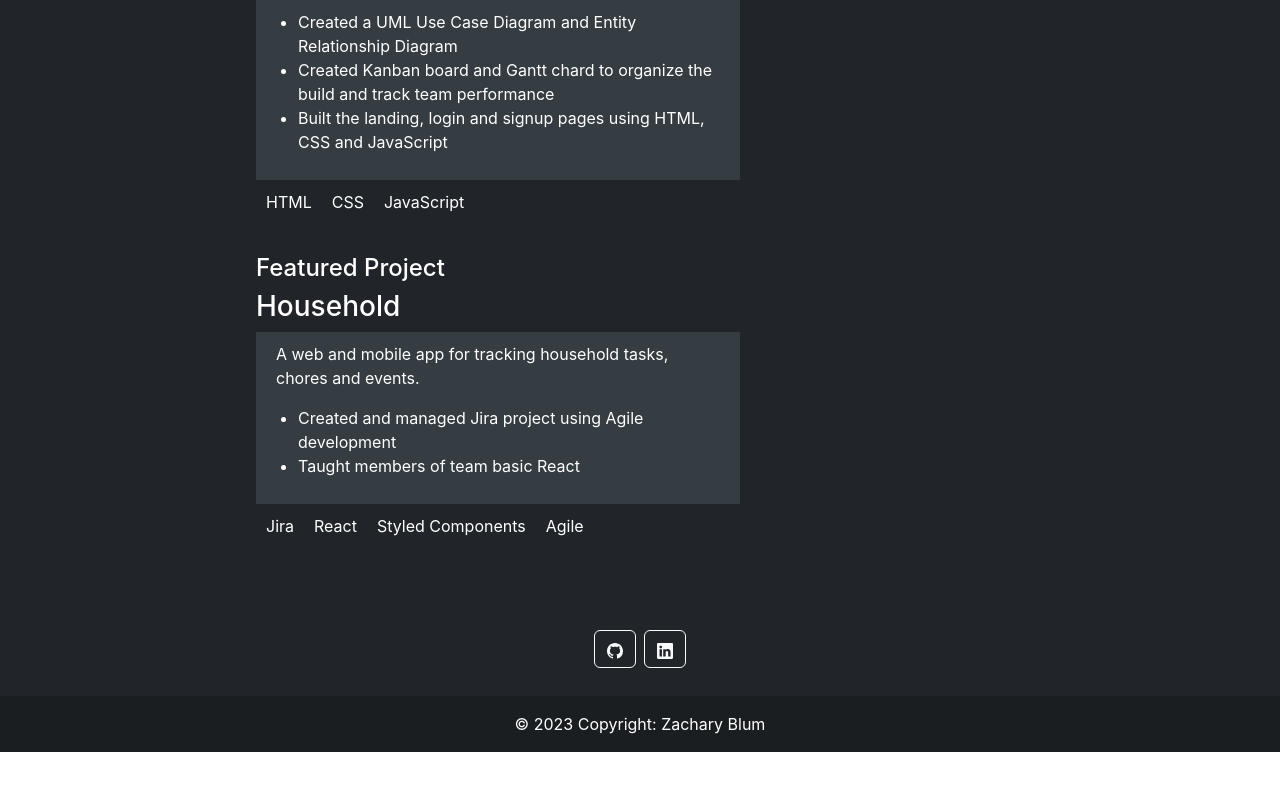
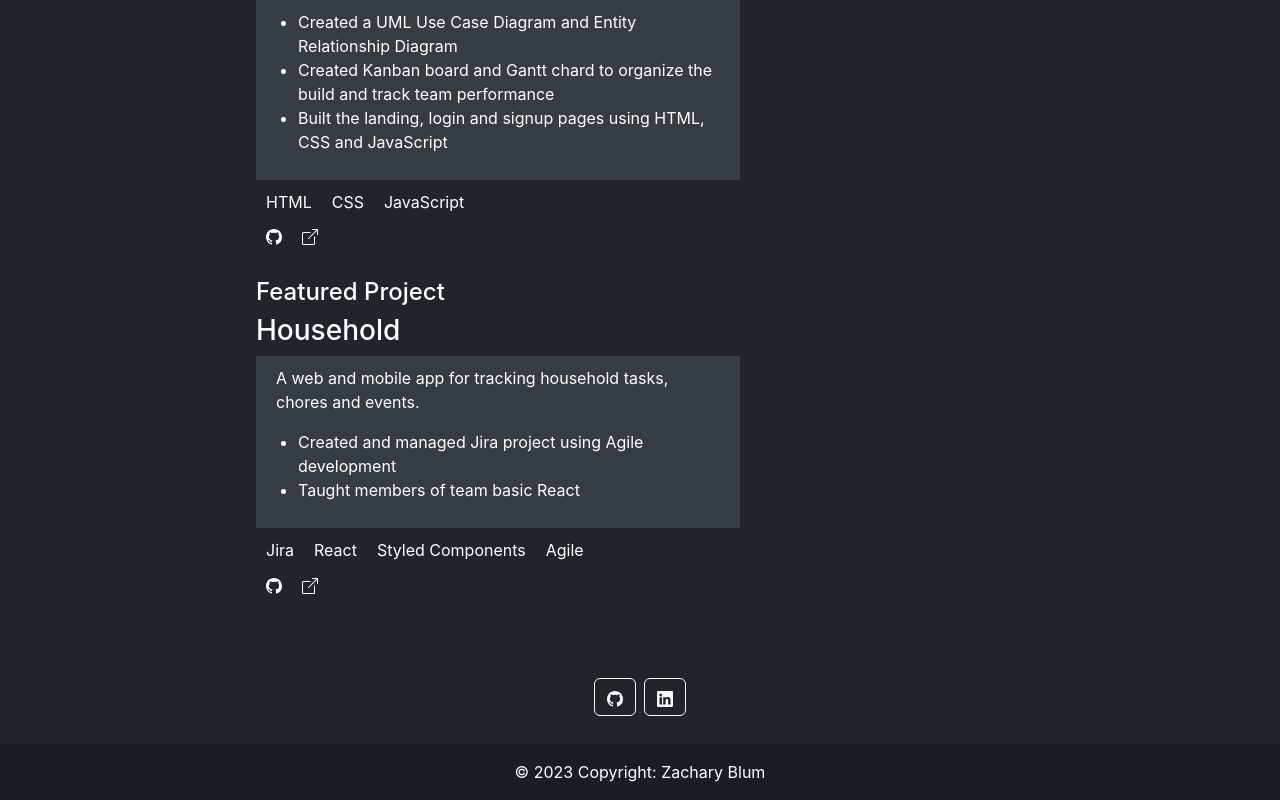
Before and after one commit to zacharyblum2/myportfolio, a React (Create React App) app: page / in a window 1280 px wide. Shown: the part 908-1708 px from the top of the page. Before the commit the page ends 1660 px from the top, so only its background shows below. Built offline with nearby package versions, Linux system fonts and the light colour scheme.

Commit message:
Add github and link icons.

```diff
--- a/package.json
+++ b/package.json
@@ -8,6 +8,7 @@
     "@testing-library/react": "^13.4.0",
     "@testing-library/user-event": "^13.5.0",
     "bootstrap": "^5.2.3",
+    "bootstrap-icons": "^1.10.3",
     "gh-pages": "^5.0.0",
     "react": "^18.2.0",
     "react-bootstrap": "^2.7.2",
--- a/src/App.js
+++ b/src/App.js
@@ -1,4 +1,5 @@
 import React from 'react';
+import * as Icon from 'react-bootstrap-icons';
 import './App.css';
 
 import { Landing } from './pages';
--- a/src/components/featuredproject/Featuredproject.jsx
+++ b/src/components/featuredproject/Featuredproject.jsx
@@ -1,4 +1,5 @@
 import React from 'react';
+import * as Icon from 'react-bootstrap-icons';
 import './featuredproject.css';
 
 export default class FeaturedProject extends React.Component {
@@ -10,7 +11,9 @@ export default class FeaturedProject extends React.Component {
             description: props.description,
             resp: props.resp,
             tech: props.tech,
-            complete: props.complete
+            complete: props.complete,
+            git: props.git,
+            link: props.link,
         }
     }
 
@@ -46,7 +49,8 @@ export default class FeaturedProject extends React.Component {
                             </ul>
                         </div>
                         <div className="links">
-
+                            <a href=""><Icon.Github></Icon.Github></a>
+                            <a href=""><Icon.BoxArrowUpRight></Icon.BoxArrowUpRight></a>
                         </div>
                     </div>
                 </div>
--- a/src/components/featuredproject/featuredproject.css
+++ b/src/components/featuredproject/featuredproject.css
@@ -30,3 +30,14 @@
 .desc {
     margin: 0 10px 0;
 }
+
+.links {
+    padding: 0px 10px 0px;
+    display: flex;
+    gap: 20px;
+}
+
+a {
+    color: inherit;
+    text-decoration: none;
+}
--- a/src/containers/works/Works.jsx
+++ b/src/containers/works/Works.jsx
@@ -12,7 +12,9 @@ const fps = [
                             "Created Kanban board and Gantt chard to organize the build and track team performance",
                             "Built the landing, login and signup pages using HTML, CSS and JavaScript"],
         technologies: ["HTML", "CSS", "JavaScript"],
-        complete: true
+        complete: true,
+        git: "",
+        link: ""
     },
     {
         title: "Household", role: "Project Manager and Frontend Developer",
@@ -20,7 +22,9 @@ const fps = [
         responsibilites: ["Created and managed Jira project using Agile development",
                             "Taught members of team basic React"],
         technologies: ["Jira", "React", "Styled Components", "Agile"],
-        complete: false
+        complete: false,
+        git: "",
+        link: ""
     },
 ]
 
```
Also changed, not shown: 1 other file (tests, documents, lock files or other folders).
